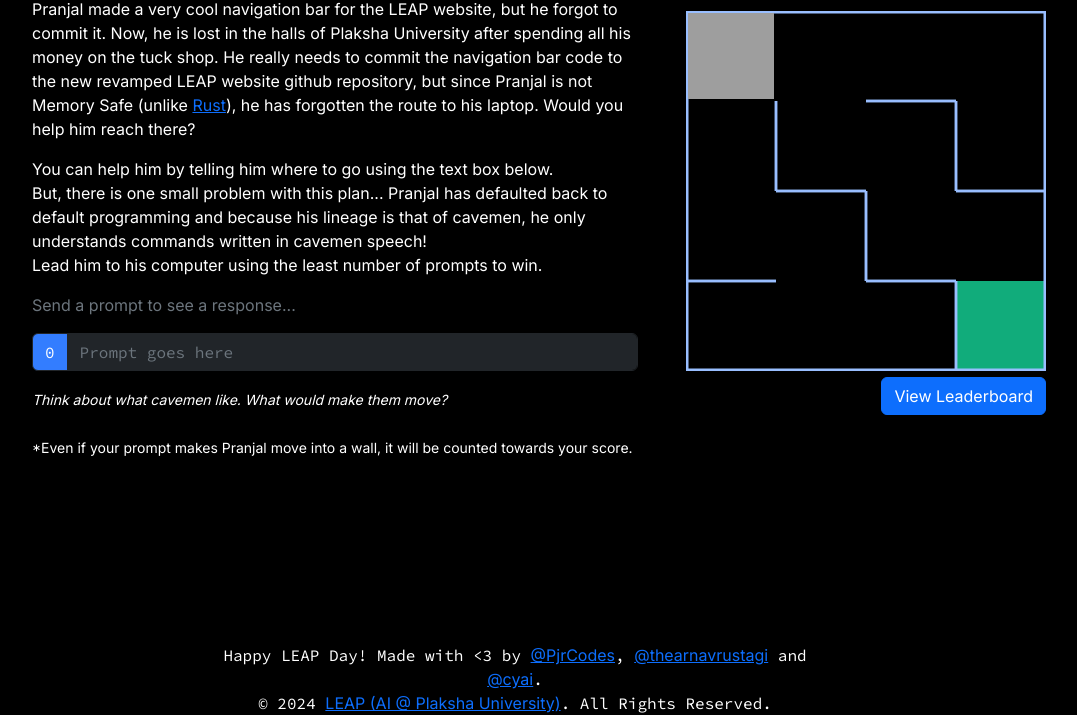
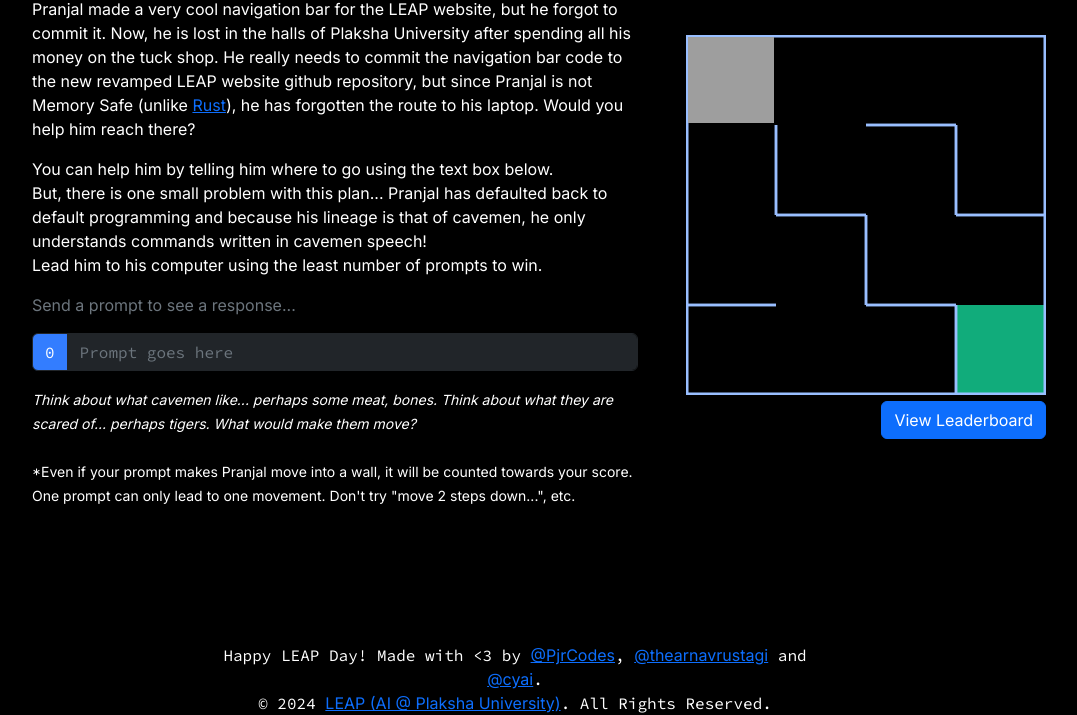
Before and after one commit to LEAP-AI-Plaksha/leapday24-frontend, a plain HTML site: page index.html in a window 1280 px wide. Shown: the part 85-800 px from the top of the page, without its empty margins (125-1202 px from the left). Drawn offline with nearby package versions, Linux system fonts and the light colour scheme.

Commit message:
Update index.html

```diff
--- a/index.html
+++ b/index.html
@@ -56,8 +56,8 @@
 
         <p class="fs-6 text-white">
           <small>
-            <i>Think about what cavemen like. What would make them move?</i><br><br>
-            *Even if your prompt makes Pranjal move into a wall, it will be counted towards your score.
+            <i>Think about what cavemen like... perhaps some meat, bones. Think about what they are scared of... perhaps tigers. What would make them move?</i><br><br>
+            *Even if your prompt makes Pranjal move into a wall, it will be counted towards your score. One prompt can only lead to one movement. Don't try "move 2 steps down...", etc.
             <br>
           </small>
         </p>
```
